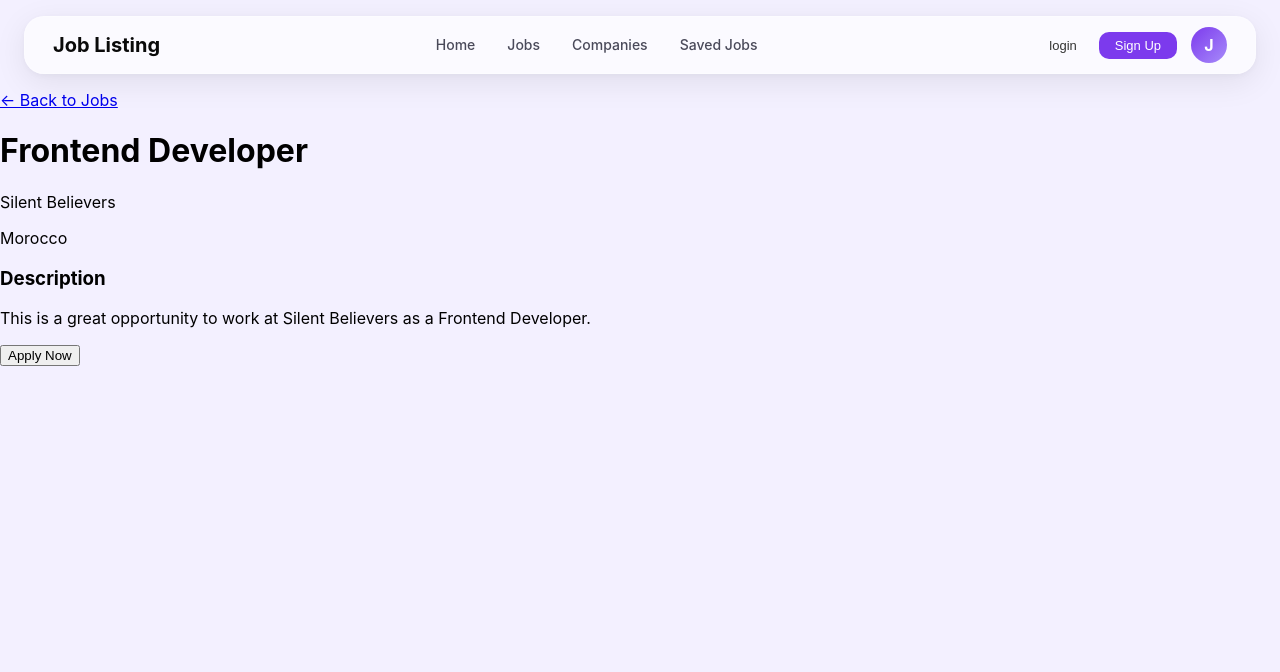
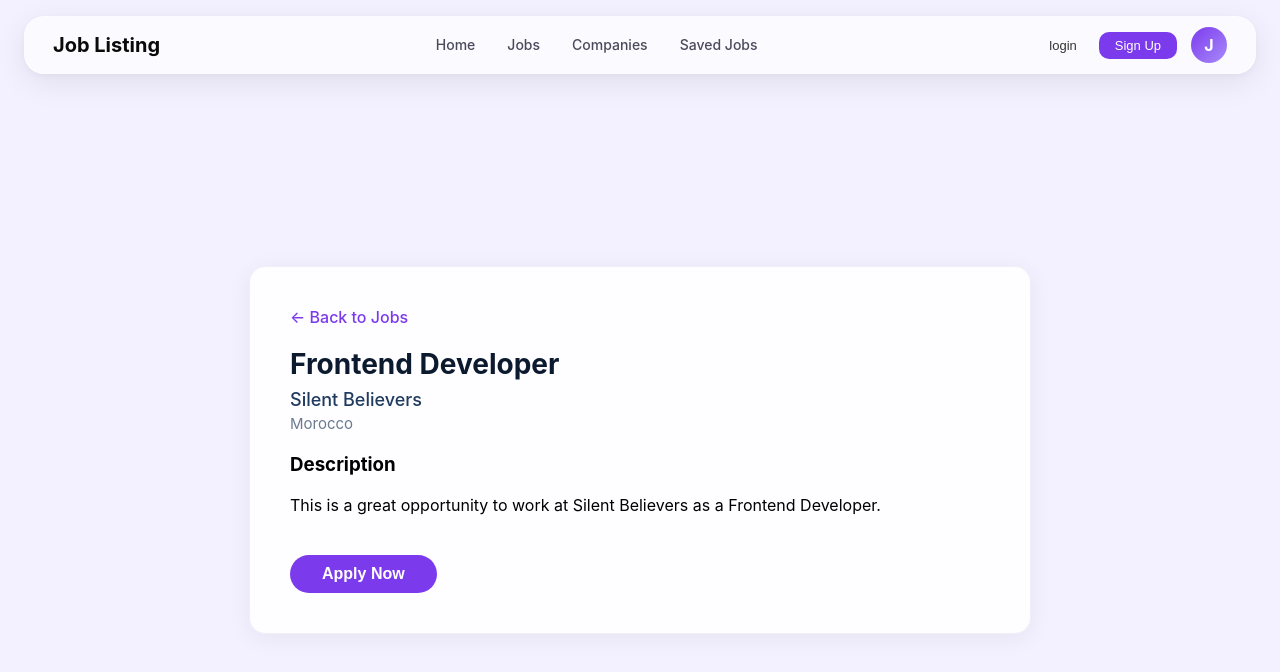
Before and after one commit to erraji-jihane/react-job-listing, a React (Vite) app: page /job/1 in a window 1280 px wide. Shown: the top 672 px of the page. Built offline with nearby package versions, Linux system fonts and the light colour scheme.

Commit message:
style: added initial job details page CSS

```diff
--- a/src/pages/JobDetails/JobDetails.css
+++ b/src/pages/JobDetails/JobDetails.css
@@ -0,0 +1,66 @@
+.job-details-container {
+    width: 100%;
+    max-width: 1200px;
+    margin: 0 auto;
+    padding: 40px 24px;
+    min-height: 80vh;
+    display: flex;
+    align-items: center;
+    justify-content: center;
+}
+
+.job-details-card {
+    background: rgba(255, 255, 255, 0.85);
+    backdrop-filter: blur(8px);
+    border-radius: 16px;
+    padding: 40px;
+    max-width: 700px;
+    width: 100%;
+    border: 1px solid rgba(226, 232, 240, 0.6);
+    box-shadow: 0 4px 24px rgba(0, 0, 0, 0.06);
+}
+
+.back-btn {
+    display: inline-block;
+    margin-bottom: 20px;
+    color: #7c3aed;
+    text-decoration: none;
+    font-weight: 500;
+}
+
+.job-details-card h1 {
+    font-size: 28px;
+    font-weight: 700;
+    color: #0b1a2e;
+    margin: 0 0 8px 0;
+}
+
+.job-company {
+    font-size: 18px;
+    font-weight: 500;
+    color: #1e3a5f;
+    margin: 0 0 4px 0;
+}
+
+.job-location {
+    font-size: 15px;
+    color: #6b7a8f;
+    margin: 0 0 20px 0;
+}
+
+.apply-btn {
+    margin-top: 24px;
+    padding: 10px 32px;
+    border: none;
+    border-radius: 30px;
+    font-size: 16px;
+    font-weight: 600;
+    cursor: pointer;
+    background: #7c3aed;
+    color: white;
+    transition: all 0.2s ease;
+}
+
+.apply-btn:hover {
+    background: #6d28d9;
+}
--- a/src/pages/JobDetails/JobDetails.jsx
+++ b/src/pages/JobDetails/JobDetails.jsx
@@ -1,5 +1,7 @@
 import { useParams, Link } from 'react-router-dom'
 import jobsData from '../../data/jobsData.json'
+import './JobDetails.css'
+
 export default function JobDetails(){
     const { id } = useParams()
     const job = jobsData.find(job => job.id === parseInt(id))
```
